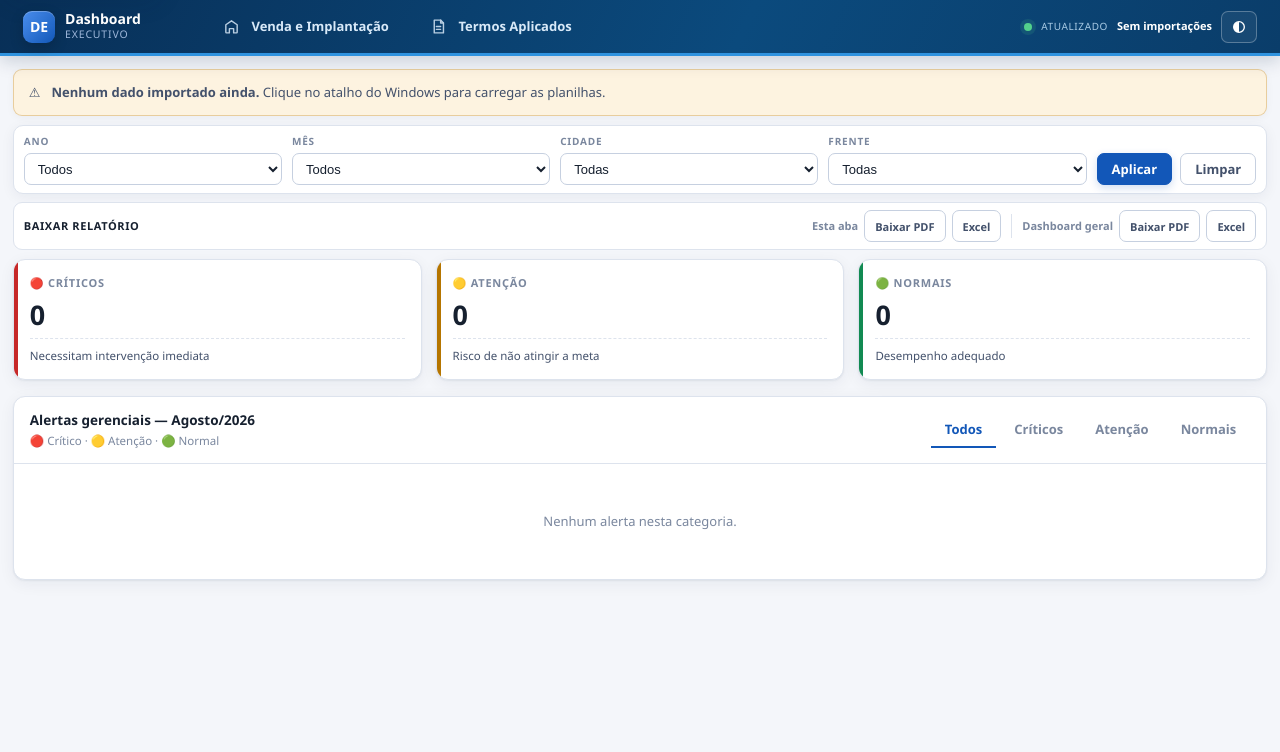
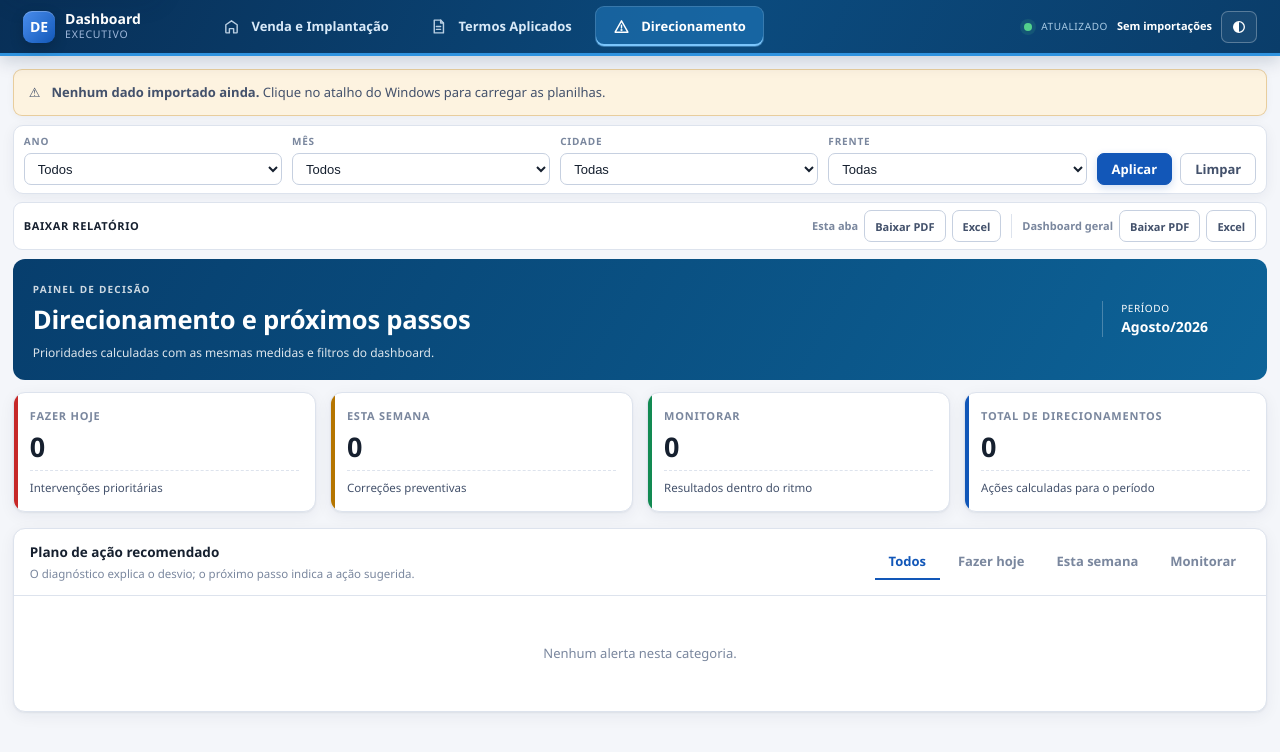
Before and after one commit to analistafjp-design/dashboard-aegea, a FastAPI app: page /alertas in a window 1280 px wide. Shown: the top 752 px of the page. Run offline with FastAPI, Linux system fonts and the light colour scheme; data that the repository does not hold is empty.

Commit message:
Adiciona direcionamento gerencial e faturamento por frente

```diff
--- a/app/config.py
+++ b/app/config.py
@@ -32,7 +32,7 @@ class Config:
     # O atualizador do Windows compara esta versao com o servidor que ja esta
     # aberto. Quando o codigo do painel muda, uma versao diferente garante que
     # o processo antigo seja encerrado e reiniciado antes de abrir o navegador.
-    APP_VERSAO = "1.15.0"
+    APP_VERSAO = "1.16.0"
     DEBUG = _env("DEBUG", "false").lower() in ("1", "true", "yes")
 
     BASE_DIR = BASE_DIR
--- a/app/routes/api.py
+++ b/app/routes/api.py
@@ -254,6 +254,19 @@ def exportar(nome: str, formato: str = Query("xlsx"),
 
 
 def _tabelas_para_exportar(nome: str, filtros: Filtros, base: str) -> tuple[dict, str]:
+    if nome == "alertas":
+        lista = mod_alertas.gerar(painel.todos(filtros))
+        linhas = [{
+            "Prioridade": item.get("categoria"),
+            "Prazo": item.get("prazo"),
+            "Tema": item.get("titulo"),
+            "Diagnóstico": item.get("descricao"),
+            "Indicador": item.get("indicador"),
+            "Próximo passo": item.get("acao"),
+            "Origem": item.get("origem"),
+        } for item in lista]
+        return {"Plano de Ação": linhas}, "Direcionamento Gerencial"
+
     if nome in {"home", "geral"}:
         home = painel.home(filtros)
         vendas = painel.modulo("vendas", filtros)
@@ -267,6 +280,8 @@ def _tabelas_para_exportar(nome: str, filtros: Filtros, base: str) -> tuple[dict
             "Implantacao Indicadores": _linhas_indicadores(
                 implantacao.get("indicadores", [])),
             "Implantacao por Cidade": implantacao.get("por_cidade", []),
+            "Faturamento Implantacao": (implantacao.get("faturamento") or {}).get(
+                "por_frente", []),
             "Dados Implantacao": _dados_detalhados("implantacao", filtros),
         }
         if nome == "home":
--- a/app/routes/paginas.py
+++ b/app/routes/paginas.py
@@ -34,7 +34,7 @@ ROTAS = [
     {"rota": "/metas", "chave": "metas", "titulo": "Metas", "icone": "metas", "grupo": "Análise"},
     {"rota": "/analises", "chave": "analises", "titulo": "Análises", "icone": "analises",
      "grupo": "Análise"},
-    {"rota": "/alertas", "chave": "alertas", "titulo": "Alertas", "icone": "alertas",
+    {"rota": "/alertas", "chave": "alertas", "titulo": "Direcionamento", "icone": "alertas",
      "grupo": "Análise"},
     {"rota": "/atualizacao", "chave": "atualizacao", "titulo": "Atualização de Dados",
      "icone": "upload", "grupo": "Sistema"},
@@ -45,7 +45,7 @@ ROTAS = [
 # Menu enxuto para o uso diário. As demais rotas continuam disponíveis por
 # endereço direto e para exportações, mas não poluem a navegação principal.
 MENU = [item for item in ROTAS if item["chave"] in {
-    "home", "termos"
+    "home", "termos", "alertas"
 }]
 
 TITULOS = {item["chave"]: item["titulo"] for item in ROTAS}
--- a/frontend/static/css/tema.css
+++ b/frontend/static/css/tema.css
@@ -239,6 +239,7 @@ button { font-family: inherit; }
 .grade--kpi { grid-template-columns: repeat(auto-fill, minmax(228px, 1fr)); }
 .grade--2 { grid-template-columns: repeat(auto-fit, minmax(400px, 1fr)); }
 .grade--3 { grid-template-columns: repeat(auto-fit, minmax(300px, 1fr)); }
+.grade--4 { grid-template-columns: repeat(4, minmax(0, 1fr)); }
 
 .card {
   background: var(--surface);
@@ -380,6 +381,44 @@ table.tabela { width: 100%; border-collapse: collapse; font-size: 13px; }
 .alerta-item--NORMAL { border-left: 4px solid var(--success); background: var(--success-bg); }
 .alerta-item__titulo { font-weight: 650; font-size: 13.5px; }
 .alerta-item__descricao { font-size: 12.5px; color: var(--text-2); margin-top: 3px; }
+.direcionamento-cabecalho {
+  display: flex; align-items: center; justify-content: space-between; gap: 20px;
+  margin-bottom: 12px; padding: 18px 20px; border-radius: var(--raio);
+  color: #fff; background: linear-gradient(120deg, #073e6d, #0d6398);
+}
+.direcionamento-cabecalho h1 { margin: 3px 0 4px; font-size: clamp(20px, 2vw, 28px); }
+.direcionamento-cabecalho p { margin: 0; opacity: .86; font-size: 12px; }
+.direcionamento-cabecalho__rotulo { font-size: 10px; font-weight: 750; letter-spacing: .12em; opacity: .8; }
+.direcionamento-cabecalho__periodo {
+  min-width: 145px; padding-left: 18px; border-left: 1px solid rgba(255,255,255,.25);
+  font-size: 10px; text-transform: uppercase; letter-spacing: .06em;
+}
+.direcionamento-cabecalho__periodo strong { font-size: 14px; text-transform: none; letter-spacing: 0; }
+.direcionamento-resumo { margin-bottom: 12px; }
+.alerta-item__prioridade { flex: 0 0 92px; padding-right: 12px; border-right: 1px solid var(--border); }
+.alerta-item__prioridade span {
+  display: inline-block; padding: 4px 7px; border-radius: 999px; background: var(--surface-2);
+  font-size: 10px; font-weight: 750; text-transform: uppercase;
+}
+.alerta-item__prioridade small { display: block; margin-top: 7px; color: var(--muted); text-transform: capitalize; }
+.alerta-item__conteudo { flex: 1; min-width: 0; }
+.alerta-item__indicador {
+  display: inline-block; margin-top: 8px; padding: 4px 7px; border-radius: 6px;
+  background: var(--surface-2); color: var(--text); font-size: 11px; font-weight: 700;
+}
+.alerta-item__acao {
+  display: grid; grid-template-columns: 105px 1fr; gap: 8px; margin-top: 10px;
+  padding-top: 9px; border-top: 1px dashed var(--border); font-size: 12px; color: var(--text-2);
+}
+.alerta-item__acao strong { color: var(--text); }
+
+@media (max-width: 680px) {
+  .direcionamento-cabecalho { align-items: flex-start; flex-direction: column; }
+  .direcionamento-cabecalho__periodo { padding: 0; border: 0; }
+  .alerta-item { align-items: flex-start; }
+  .alerta-item__prioridade { flex-basis: 76px; }
+  .alerta-item__acao { grid-template-columns: 1fr; gap: 3px; }
+}
 
 /* ---------------------------------------------------------------- upload */
 .abas-modulo {
--- a/frontend/static/js/nucleo.js
+++ b/frontend/static/js/nucleo.js
@@ -445,9 +445,9 @@
       ));
       document.head.appendChild(script);
     });
-    App._promessaGeradorPdf = carregarScript("/static/js/html2canvas.min.js?v=1.15.0")
-      .then(() => carregarScript("/static/js/jspdf.umd.min.js?v=1.15.0"))
-      .then(() => carregarScript("/static/js/html2pdf.min.js?v=1.15.0"))
+    App._promessaGeradorPdf = carregarScript("/static/js/html2canvas.min.js?v=1.16.0")
+      .then(() => carregarScript("/static/js/jspdf.umd.min.js?v=1.16.0"))
+      .then(() => carregarScript("/static/js/html2pdf.min.js?v=1.16.0"))
       .then(() => window.html2pdf);
     return App._promessaGeradorPdf;
   };
--- a/frontend/static/js/paginas.js
+++ b/frontend/static/js/paginas.js
@@ -82,6 +82,26 @@
     else G.anelMeta(id, realizado, bloco.meta);
   }
 
+  function tabelaFaturamento(seletor, linha) {
+    const alvo = document.querySelector(seletor);
+    if (!alvo) return;
+    linha = linha || {};
+    const celula = (valor, moeda) => moeda ? App.moeda(valor) : App.numero(valor);
+    alvo.innerHTML = `
+      <table class="tabela-faturamento">
+        <thead><tr><th>Frente</th><th>Implantação</th><th>Faturada</th>
+          <th>Não faturada</th><th>Valor faturado</th></tr></thead>
+        <tbody>
+          <tr><td>${App.escapar(linha.frente || "—")}</td>
+            <td>${celula(linha.implantacao)}</td><td>${celula(linha.faturada)}</td>
+            <td>${celula(linha.nao_faturada)}</td><td>${celula(linha.valor_faturado, true)}</td></tr>
+          <tr class="tabela-faturamento__total"><td>Total</td>
+            <td>${celula(linha.implantacao)}</td><td>${celula(linha.faturada)}</td>
+            <td>${celula(linha.nao_faturada)}</td><td>${celula(linha.valor_faturado, true)}</td></tr>
+        </tbody>
+      </table>`;
+  }
+
   /* ------------------------------------------------------------------ HOME */
   App.registrar("home", async function () {
     try {
@@ -115,6 +135,14 @@
       visualMeta("graf-simples-impl-vcg", bloco(implantacao.blocos_meta, "VCG"), "anel");
       visualMeta("graf-simples-venda-comercial", bloco(vendas.blocos_meta, "Comercial"), "barra");
       visualMeta("graf-simples-impl-total", implantacao.bloco_principal, "barra");
+      const faturamento = implantacao.faturamento || {};
+      const faturamentoPorFrente = faturamento.por_frente || [];
+      tabelaFaturamento("#faturamento-servicos",
+        faturamentoPorFrente.find((item) => item.frente === "Serviços"));
+      tabelaFaturamento("#faturamento-vcg",
+        faturamentoPorFrente.find((item) => item.frente === "VCG"));
+      document.getElementById("faturamento-valor-total").textContent =
+        App.moeda(faturamento.valor_faturado);
       const cidadeVenda = ranking(vendas.top_cidades, "cidade");
       G.barrasHorizontais("graf-simples-venda-cidade", cidadeVenda.rotulos.slice(0, 8),
         cidadeVenda.valores.slice(0, 8));
@@ -558,14 +586,17 @@
       const r = dados.resumo;
       document.getElementById("alertas-resumo").innerHTML = `
         <div class="card card--vermelho"><div class="card__faixa"></div>
-          <div class="card__titulo">🔴 Críticos</div><div class="card__valor">${r.criticos}</div>
-          <div class="card__explicacao">Necessitam intervenção imediata</div></div>
+          <div class="card__titulo">Fazer hoje</div><div class="card__valor">${r.criticos}</div>
+          <div class="card__explicacao">Intervenções prioritárias</div></div>
         <div class="card card--amarelo"><div class="card__faixa"></div>
-          <div class="card__titulo">🟡 Atenção</div><div class="card__valor">${r.atencao}</div>
-          <div class="card__explicacao">Risco de não atingir a meta</div></div>
+          <div class="card__titulo">Esta semana</div><div class="card__valor">${r.atencao}</div>
+          <div class="card__explicacao">Correções preventivas</div></div>
         <div class="card card--verde"><div class="card__faixa"></div>
-          <div class="card__titulo">🟢 Normais</div><div class="card__valor">${r.normais}</div>
-          <div class="card__explicacao">Desempenho adequado</div></div>`;
+          <div class="card__titulo">Monitorar</div><div class="card__valor">${r.normais}</div>
+          <div class="card__explicacao">Resultados dentro do ritmo</div></div>
+        <div class="card card--azul"><div class="card__faixa"></div>
+          <div class="card__titulo">Total de direcionamentos</div><div class="card__valor">${r.total}</div>
+          <div class="card__explicacao">Ações calculadas para o período</div></div>`;
 
       const desenhar = (categoria) => {
         const lista = categoria ? dados.alertas.filter((a) => a.categoria === categoria)
@@ -573,9 +604,17 @@
         document.getElementById("alertas-lista").innerHTML = lista.length
           ? lista.map((a) => `
               <div class="alerta-item alerta-item--${a.categoria}">
-                <span style="font-size:16px">${a.icone}</span>
-                <div><div class="alerta-item__titulo">${App.escapar(a.titulo)}</div>
-                  <div class="alerta-item__descricao">${App.escapar(a.descricao)}</div></div>
+                <div class="alerta-item__prioridade">
+                  <span>${App.escapar(a.prazo || "Monitorar")}</span>
+                  <small>${App.escapar(a.origem || "geral")}</small>
+                </div>
+                <div class="alerta-item__conteudo">
+                  <div class="alerta-item__titulo">${App.escapar(a.titulo)}</div>
+                  <div class="alerta-item__descricao">${App.escapar(a.descricao)}</div>
+                  ${a.indicador ? `<div class="alerta-item__indicador">${App.escapar(a.indicador)}</div>` : ""}
+                  <div class="alerta-item__acao"><strong>Próximo passo</strong>
+                    <span>${App.escapar(a.acao || "Manter acompanhamento.")}</span></div>
+                </div>
               </div>`).join("")
           : `<div class="vazio">Nenhum alerta nesta categoria.</div>`;
       };
--- a/frontend/templates/paginas/alertas.html
+++ b/frontend/templates/paginas/alertas.html
@@ -1,16 +1,25 @@
 {% extends "base.html" %}
 {% block conteudo %}
-<div class="grade grade--3" id="alertas-resumo"></div>
+<section class="direcionamento-cabecalho">
+  <div>
+    <span class="direcionamento-cabecalho__rotulo">PAINEL DE DECISÃO</span>
+    <h1>Direcionamento e próximos passos</h1>
+    <p>Prioridades calculadas com as mesmas medidas e filtros do dashboard.</p>
+  </div>
+  <div class="direcionamento-cabecalho__periodo">Período<br><strong id="alertas-periodo">—</strong></div>
+</section>
+
+<div class="grade grade--4 direcionamento-resumo" id="alertas-resumo"></div>
 
 <div class="painel" style="margin-top:16px">
   <div class="painel__cabecalho">
-    <div><div class="painel__titulo">Alertas gerenciais — <span id="alertas-periodo"></span></div>
-      <div class="painel__descricao">🔴 Crítico · 🟡 Atenção · 🟢 Normal</div></div>
+    <div><div class="painel__titulo">Plano de ação recomendado</div>
+      <div class="painel__descricao">O diagnóstico explica o desvio; o próximo passo indica a ação sugerida.</div></div>
     <div class="abas" style="border:0;margin:0">
       <button class="aba ativa" data-categoria="">Todos</button>
-      <button class="aba" data-categoria="CRITICO">Críticos</button>
-      <button class="aba" data-categoria="ATENCAO">Atenção</button>
-      <button class="aba" data-categoria="NORMAL">Normais</button>
+      <button class="aba" data-categoria="CRITICO">Fazer hoje</button>
+      <button class="aba" data-categoria="ATENCAO">Esta semana</button>
+      <button class="aba" data-categoria="NORMAL">Monitorar</button>
     </div>
   </div>
   <div class="painel__corpo" id="alertas-lista"></div>
```
Also changed, not shown: other parts of frontend/static/css/tema.css (+31 -1 lines), app/analytics/alertas.py (+50 -14 lines), app/analytics/implantacao.py (+47 -0 lines), frontend/templates/componentes/painel_home.html (+9 -0 lines), tests/test_api.py (+5 -0 lines), tests/test_atalho_windows.py (+1 -1 lines), tests/test_indicadores.py (+9 -0 lines), tests/test_interface_simples.py (+19 -2 lines), 1 other file.
